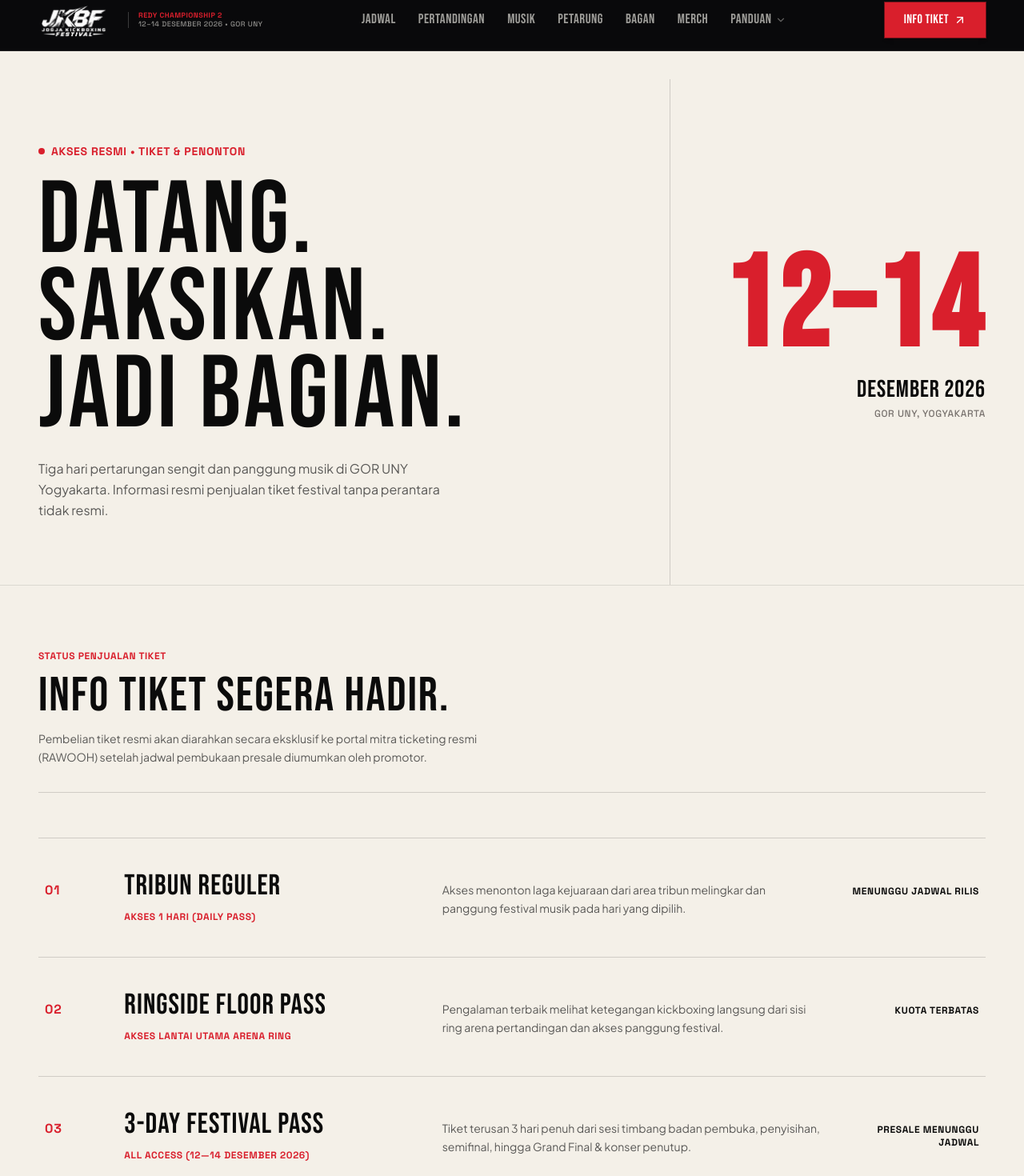
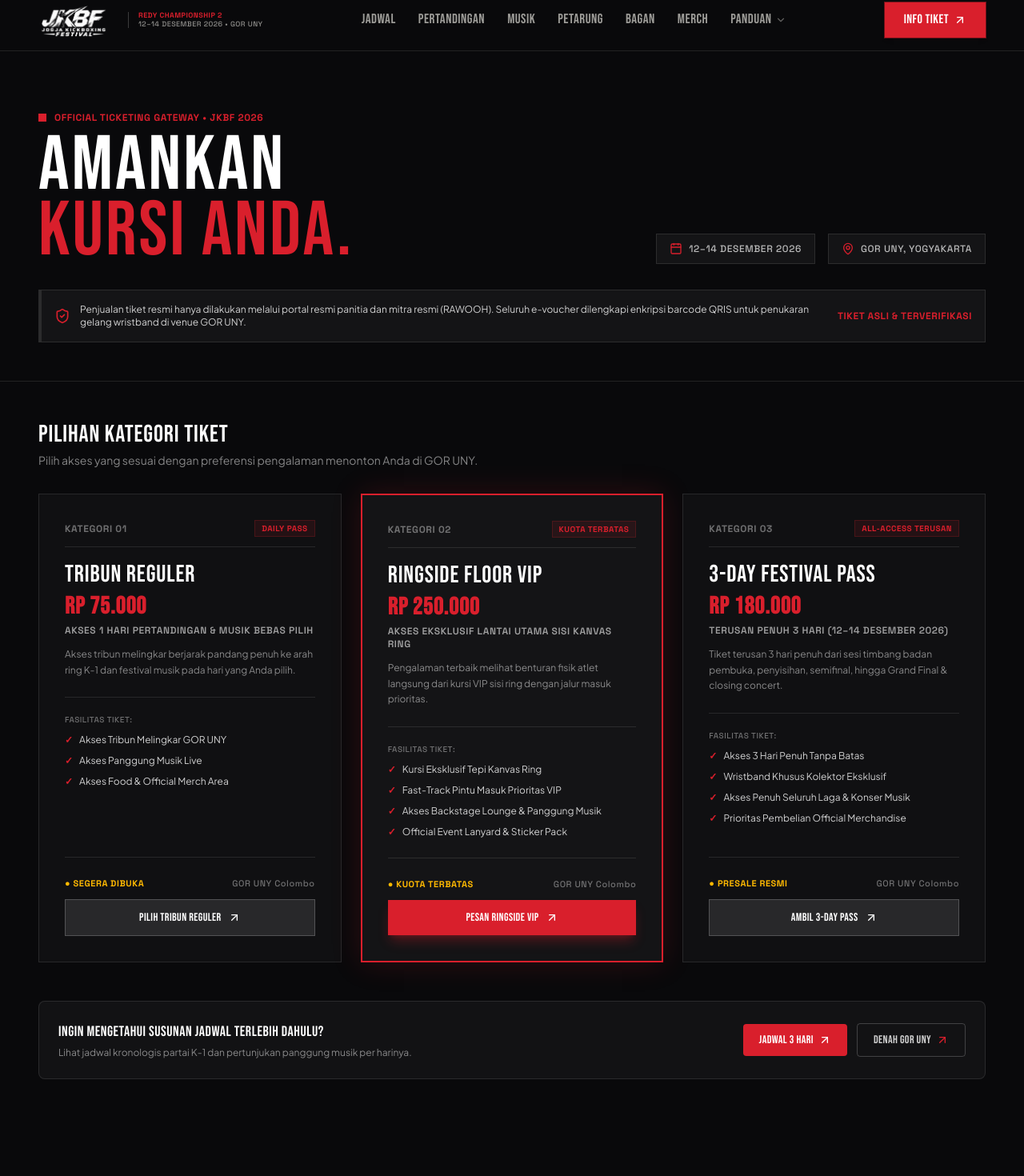
Before and after one commit to Aguwungg/jogja-kickboxing-festival, a Next.js app: page /tiket in a window 1280 px wide. Shown: the part 13-1483 px from the top of the page at 80% size. Built offline with nearby package versions, Linux system fonts and the light colour scheme.

Commit message:
feat(championship,tiket): elevate championship divisions codex and add verified ticket pricing actions

```diff
--- a/src/app/(public)/tiket/page.tsx
+++ b/src/app/(public)/tiket/page.tsx
@@ -1,141 +1,227 @@
 import Link from "next/link";
-import { ArrowUpRight } from "lucide-react";
+import { ArrowUpRight, ShieldCheck, Ticket, Sparkles, MapPin, Calendar } from "lucide-react";
 
 export const metadata = {
   title: "Info Tiket Masuk Resmi | JKBF 2026",
-  description: "Informasi resmi tiket Jogja Kickboxing Festival & Redy Championship 2 di GOR UNY Yogyakarta. Ketentuan tiket dan jadwal penjualan.",
+  description:
+    "Informasi resmi tiket Jogja Kickboxing Festival & Redy Championship 2 di GOR UNY Yogyakarta: Tribun Reguler, Ringside VIP, dan 3-Day Festival Pass.",
 };
 
-const TICKET_TIERS_TEASER = [
+const TICKET_TIERS = [
   {
     number: "01",
     name: "TRIBUN REGULER",
-    scope: "AKSES 1 HARI (DAILY PASS)",
-    desc: "Akses menonton laga kejuaraan dari area tribun melingkar dan panggung festival musik pada hari yang dipilih.",
-    status: "MENUNGGU JADWAL RILIS",
+    badge: "DAILY PASS",
+    price: "Rp 75.000",
+    scope: "Akses 1 Hari Pertandingan & Musik Bebas Pilih",
+    desc: "Akses tribun melingkar berjarak pandang penuh ke arah ring K-1 dan festival musik pada hari yang Anda pilih.",
+    perks: ["Akses Tribun Melingkar GOR UNY", "Akses Panggung Musik Live", "Akses Food & Official Merch Area"],
+    status: "SEGERA DIBUKA",
+    popular: false,
+    ctaText: "PILIH TRIBUN REGULER",
+    ctaHref: "https://wa.me/6281234567890?text=Halo%20Panitia%20JKBF%202026,%20saya%20ingin%20informasi%20pemesanan%20Tiket%20Tribun%20Reguler",
   },
   {
     number: "02",
-    name: "RINGSIDE FLOOR PASS",
-    scope: "AKSES LANTAI UTAMA ARENA RING",
-    desc: "Pengalaman terbaik melihat ketegangan kickboxing langsung dari sisi ring arena pertandingan dan akses panggung festival.",
+    name: "RINGSIDE FLOOR VIP",
+    badge: "KUOTA TERBATAS",
+    price: "Rp 250.000",
+    scope: "Akses Eksklusif Lantai Utama Sisi Kanvas Ring",
+    desc: "Pengalaman terbaik melihat benturan fisik atlet langsung dari kursi VIP sisi ring dengan jalur masuk prioritas.",
+    perks: [
+      "Kursi Eksklusif Tepi Kanvas Ring",
+      "Fast-Track Pintu Masuk Prioritas VIP",
+      "Akses Backstage Lounge & Panggung Musik",
+      "Official Event Lanyard & Sticker Pack",
+    ],
     status: "KUOTA TERBATAS",
+    popular: true,
+    ctaText: "PESAN RINGSIDE VIP",
+    ctaHref: "https://wa.me/6281234567890?text=Halo%20Panitia%20JKBF%202026,%20saya%20ingin%20reservasi%20Tiket%20Ringside%20VIP",
   },
   {
     number: "03",
     name: "3-DAY FESTIVAL PASS",
-    scope: "ALL ACCESS (12—14 DESEMBER 2026)",
-    desc: "Tiket terusan 3 hari penuh dari sesi timbang badan pembuka, penyisihan, semifinal, hingga Grand Final & konser penutup.",
-    status: "PRESALE MENUNGGU JADWAL",
+    badge: "ALL-ACCESS TERUSAN",
+    price: "Rp 180.000",
+    scope: "Terusan Penuh 3 Hari (12–14 Desember 2026)",
+    desc: "Tiket terusan 3 hari penuh dari sesi timbang badan pembuka, penyisihan, semifinal, hingga Grand Final & closing concert.",
+    perks: [
+      "Akses 3 Hari Penuh Tanpa Batas",
+      "Wristband Khusus Kolektor Eksklusif",
+      "Akses Penuh Seluruh Laga & Konser Musik",
+      "Prioritas Pembelian Official Merchandise",
+    ],
+    status: "PRESALE RESMI",
+    popular: false,
+    ctaText: "AMBIL 3-DAY PASS",
+    ctaHref: "https://wa.me/6281234567890?text=Halo%20Panitia%20JKBF%202026,%20saya%20ingin%20presale%203-Day%20Festival%20Pass",
   },
 ];
 
 export default function TiketPage() {
   return (
-    <main className="flex-1 flex flex-col w-full min-h-screen bg-[#F4F0E8] text-[#0B0B0B] pt-24 lg:pt-28 pb-24">
+    <main className="flex-1 flex flex-col w-full min-h-screen bg-[#09090B] text-[#FAFAFA] pt-24 lg:pt-32 pb-24 font-sans">
 
       {/* ═════════════════════════════════════════════════════════════════════
-          1. EDITORIAL SPLIT TICKET HERO
+          1. COMPACT ELECTRIC HERO
       ═════════════════════════════════════════════ */}
-      <section className="relative w-full border-b border-black/10 overflow-hidden">
-        <div className="max-w-[1400px] mx-auto px-5 sm:px-8 lg:px-12 grid grid-cols-1 lg:grid-cols-12 min-h-[480px] lg:min-h-[540px]">
-
-          <div className="lg:col-span-8 py-12 lg:py-20 flex flex-col justify-center space-y-6">
-            <div className="inline-flex items-center gap-2">
-              <span className="w-2 h-2 rounded-full bg-[#D91F2C]" />
-              <p className="font-technical text-xs sm:text-sm font-bold uppercase tracking-[0.25em] text-[#D91F2C]">
-                AKSES RESMI • TIKET & PENONTON
+      <section className="max-w-[1400px] mx-auto px-4 sm:px-8 lg:px-12 pt-6 pb-12 w-full border-b border-white/10">
+        <div className="flex items-center gap-2.5 mb-3">
+          <span className="w-2.5 h-2.5 bg-[#D91F2C]" />
+          <p className="font-technical text-xs font-bold uppercase tracking-[0.25em] text-[#D91F2C]">
+            OFFICIAL TICKETING GATEWAY • JKBF 2026
           </p>
         </div>
 
-            <h1 className="font-display text-6xl sm:text-7xl md:text-8xl lg:text-9xl uppercase tracking-tight leading-[0.85] text-[#0B0B0B]">
-              DATANG.<br />
-              SAKSIKAN.<br />
-              JADI BAGIAN.
+        <div className="flex flex-col lg:flex-row lg:items-end justify-between gap-6">
+          <div>
+            <h1 className="font-display text-5xl sm:text-7xl lg:text-8xl uppercase tracking-tight leading-[0.85] text-white">
+              AMANKAN<br />
+              <span className="text-[#D91F2C]">KURSI ANDA.</span>
             </h1>
+          </div>
 
-            <p className="text-sm sm:text-base text-[#5A5957] font-sans max-w-lg leading-relaxed">
-              Tiga hari pertarungan sengit dan panggung musik di GOR UNY Yogyakarta. Informasi resmi penjualan tiket festival tanpa perantara tidak resmi.
+          <div className="flex flex-col sm:flex-row items-start sm:items-center gap-4 text-xs font-technical text-white/70">
+            <div className="flex items-center gap-2 bg-[#141416] border border-white/10 px-4 py-2.5">
+              <Calendar className="w-4 h-4 text-[#D91F2C]" />
+              <span>12–14 DESEMBER 2026</span>
+            </div>
+            <div className="flex items-center gap-2 bg-[#141416] border border-white/10 px-4 py-2.5">
+              <MapPin className="w-4 h-4 text-[#D91F2C]" />
+              <span>GOR UNY, YOGYAKARTA</span>
+            </div>
+          </div>
+        </div>
+
+        {/* Security badge notice */}
+        <div className="mt-8 p-4 bg-[#141416] border-l-4 border-[#D91F2C] border-y border-r border-white/10 flex flex-col sm:flex-row sm:items-center justify-between gap-4">
+          <div className="flex items-center gap-3">
+            <ShieldCheck className="w-5 h-5 text-[#D91F2C] shrink-0" />
+            <p className="font-sans text-xs text-white/80">
+              Penjualan tiket resmi hanya dilakukan melalui portal resmi panitia dan mitra resmi (RAWOOH). Seluruh e-voucher dilengkapi enkripsi barcode QRIS untuk penukaran gelang wristband di venue GOR UNY.
             </p>
           </div>
-
-          {/* Right Giant Date Display */}
-          <div className="lg:col-span-4 flex flex-col justify-center items-start lg:items-end py-8 lg:py-0 border-t lg:border-t-0 lg:border-l border-black/15 lg:pl-12">
-            <span className="font-display text-8xl sm:text-9xl lg:text-[10rem] font-black text-[#D91F2C] leading-none">
-              12–14
+          <span className="font-technical text-xs text-[#D91F2C] font-bold uppercase tracking-wider shrink-0">
+            TIKET ASLI & TERVERIFIKASI
           </span>
-            <span className="font-display text-2xl sm:text-3xl uppercase tracking-wider text-[#0B0B0B] mt-1">
-              DESEMBER 2026
-            </span>
-            <span className="font-technical text-xs uppercase text-[#77716D] mt-1">
-              GOR UNY, YOGYAKARTA
-            </span>
-          </div>
-
         </div>
       </section>
 
       {/* ═════════════════════════════════════════════════════════════════════
-          2. ANNOUNCEMENT & TICKET CATEGORIES
+          2. TICKET CATEGORIES (RESPONSIVE CARDS)
       ═════════════════════════════════════════════ */}
-      <section className="max-w-[1400px] mx-auto px-5 sm:px-8 lg:px-12 py-20 w-full space-y-14">
-
-        <div className="space-y-3 pb-8 border-b border-black/15">
-          <p className="font-technical text-xs uppercase tracking-[0.25em] text-[#D91F2C] font-bold">
-            STATUS PENJUALAN TIKET
-          </p>
-          <h2 className="font-display text-4xl sm:text-5xl lg:text-6xl uppercase tracking-tight text-[#0B0B0B]">
-            INFO TIKET SEGERA HADIR.
+      <section className="max-w-[1400px] mx-auto px-4 sm:px-8 lg:px-12 py-12 w-full flex-1">
+        <div className="mb-8">
+          <h2 className="font-display text-2xl sm:text-3xl uppercase tracking-wider text-white">
+            PILIHAN KATEGORI TIKET
           </h2>
-          <p className="text-sm text-[#5A5957] font-sans max-w-xl leading-relaxed">
-            Pembelian tiket resmi akan diarahkan secara eksklusif ke portal mitra ticketing resmi (RAWOOH) setelah jadwal pembukaan presale diumumkan oleh promotor.
+          <p className="font-sans text-xs sm:text-sm text-white/50 mt-1">
+            Pilih akses yang sesuai dengan preferensi pengalaman menonton Anda di GOR UNY.
           </p>
         </div>
 
-        {/* Ticket Tiers in Spacious Open Rows */}
-        <div className="border-t border-black/15 divide-y divide-black/15">
-          {TICKET_TIERS_TEASER.map((tier) => (
+        <div className="grid grid-cols-1 md:grid-cols-3 gap-6">
+          {TICKET_TIERS.map((tier) => (
             <div
               key={tier.number}
-              className="py-10 grid grid-cols-1 md:grid-cols-12 gap-4 sm:gap-6 items-baseline transition-colors hover:bg-black/[0.02] px-2"
+              className={`p-6 sm:p-8 flex flex-col justify-between transition-all relative ${
+                tier.popular
+                  ? "bg-[#141416] border-2 border-[#D91F2C] shadow-[0_0_35px_rgba(217,31,44,0.18)]"
+                  : "bg-[#101012] border border-white/10 hover:border-white/20"
+              }`}
             >
-              <span className="font-technical text-sm sm:text-base font-bold text-[#D91F2C] md:col-span-1">
-                {tier.number}
+              <div>
+                <div className="flex items-center justify-between pb-3 border-b border-white/10">
+                  <span className="font-technical text-xs text-white/40 font-bold">
+                    KATEGORI {tier.number}
                   </span>
-              <div className="md:col-span-4 space-y-1">
-                <h3 className="font-display text-3xl sm:text-4xl uppercase tracking-wider text-[#0B0B0B]">
+                  <span className="font-technical text-[10px] uppercase font-bold text-[#D91F2C] bg-[#D91F2C]/10 border border-[#D91F2C]/20 px-2 py-0.5">
+                    {tier.badge}
+                  </span>
+                </div>
+
+                <div className="mt-4">
+                  <h3 className="font-display text-2xl sm:text-3xl uppercase tracking-wider text-white">
                     {tier.name}
                   </h3>
-                <span className="font-technical text-xs uppercase font-bold tracking-widest text-[#D91F2C]">
+                  <div className="text-2xl sm:text-3xl font-display text-[#D91F2C] font-black mt-1">
+                    {tier.price}
+                  </div>
+                  <p className="font-technical text-xs text-white/60 font-semibold uppercase mt-1">
                     {tier.scope}
+                  </p>
+                  <p className="font-sans text-xs text-white/50 mt-3 leading-relaxed">
+                    {tier.desc}
+                  </p>
+                </div>
+
+                <div className="mt-6 pt-5 border-t border-white/10 space-y-2.5">
+                  <span className="font-technical text-[10px] text-white/40 uppercase tracking-wider block">
+                    FASILITAS TIKET:
+                  </span>
+                  {tier.perks.map((perk, idx) => (
+                    <div key={idx} className="flex items-center gap-2 text-xs text-white/80 font-sans">
+                      <span className="text-[#D91F2C] font-bold">✓</span>
+                      <span>{perk}</span>
+                    </div>
+                  ))}
+                </div>
+              </div>
+
+              <div className="pt-6 mt-6 border-t border-white/10 space-y-3">
+                <div className="flex items-center justify-between text-[11px] font-technical">
+                  <span className="text-amber-400 font-bold uppercase tracking-wider">
+                    ● {tier.status}
+                  </span>
+                  <span className="text-white/40">
+                    GOR UNY Colombo
                   </span>
                 </div>
-              <p className="text-sm text-[#5A5957] md:col-span-5 font-sans leading-relaxed">
-                {tier.desc}
-              </p>
-              <div className="md:col-span-2 text-left md:text-right font-technical text-xs uppercase font-bold text-[#0B0B0B] tracking-wider">
-                {tier.status}
+                <a
+                  href={tier.ctaHref}
+                  target="_blank"
+                  rel="noopener noreferrer"
+                  className={`w-full py-3 font-display text-xs sm:text-sm uppercase tracking-wider text-center transition-all flex items-center justify-center gap-2 ${
+                    tier.popular
+                      ? "bg-[#D91F2C] text-white hover:bg-[#B81521] shadow-lg shadow-[#D91F2C]/30"
+                      : "bg-white/10 hover:bg-white/20 text-white border border-white/20"
+                  }`}
+                >
+                  <span>{tier.ctaText}</span>
+                  <ArrowUpRight className="w-4 h-4" />
+                </a>
               </div>
             </div>
           ))}
         </div>
 
         {/* Action Links */}
-        <div className="pt-8 flex flex-wrap gap-4">
+        <div className="mt-12 p-6 bg-[#121214] border border-white/10 rounded-lg flex flex-col sm:flex-row items-center justify-between gap-4">
+          <div className="space-y-1 text-center sm:text-left">
+            <h4 className="font-display text-lg uppercase tracking-wider text-white">
+              INGIN MENGETAHUI SUSUNAN JADWAL TERLEBIH DAHULU?
+            </h4>
+            <p className="font-sans text-xs text-white/50">
+              Lihat jadwal kronologis partai K-1 dan pertunjukan panggung musik per harinya.
+            </p>
+          </div>
+          <div className="flex flex-wrap items-center gap-3">
             <Link
               href="/jadwal"
-            className="font-display text-base tracking-wider uppercase text-white bg-[#0B0B0B] hover:bg-black px-7 py-3.5 transition-colors inline-flex items-center gap-2 ring-1 ring-black"
+              className="font-display text-xs sm:text-sm tracking-wider uppercase text-white bg-[#D91F2C] hover:bg-[#B81521] px-5 py-2.5 rounded transition-all inline-flex items-center gap-1.5"
             >
-            <span>LIHAT JADWAL 3 HARI</span>
-            <span className="font-technical text-xs">↗</span>
+              <span>JADWAL 3 HARI</span>
+              <ArrowUpRight className="w-4 h-4" />
             </Link>
             <Link
               href="/venue"
-            className="font-display text-base tracking-wider uppercase text-[#0B0B0B] hover:text-[#D91F2C] px-6 py-3.5 transition-colors inline-flex items-center gap-2 border border-black/25"
+              className="font-display text-xs sm:text-sm tracking-wider uppercase text-white/80 hover:text-white border border-white/20 hover:border-white px-5 py-2.5 rounded transition-all inline-flex items-center gap-1.5"
             >
-            <span>PANDUAN VENUE GOR UNY</span>
-            <span className="font-technical text-xs">↗</span>
+              <span>DENAH GOR UNY</span>
+              <ArrowUpRight className="w-4 h-4 text-[#D91F2C]" />
             </Link>
+          </div>
         </div>
 
       </section>
```
Also changed, not shown: src/app/(public)/championship/page.tsx (+30 -30 lines). Lines whose indentation alone changed are shown as unchanged.
